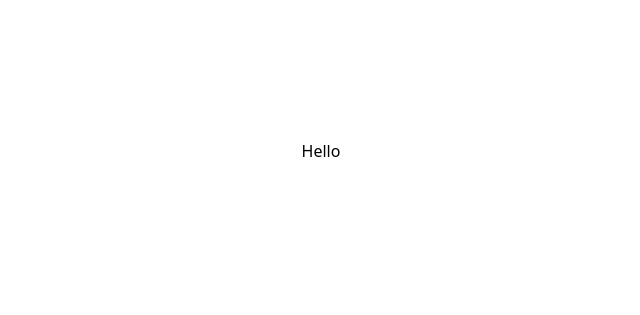
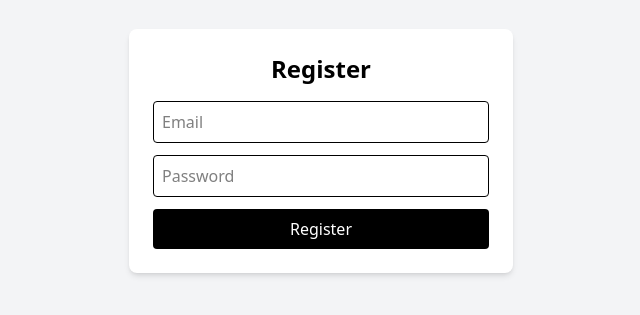
Before and after one commit to Harshit-y/SvyaM, a React (Vite) app in the folder frontend/: page / in a window 1280 px wide. Shown: the part 249-564 px from the top of the page, without its empty margins (319-959 px from the left). Built offline with nearby package versions, Linux system fonts and the light colour scheme.

Commit message:
Add register user and get user request

```diff
--- a/frontend/src/App.jsx
+++ b/frontend/src/App.jsx
@@ -1,13 +1,55 @@
-import { use, useState } from "react"
+import { useState } from "react"
+import axios from "axios"
 
 function App() {
   const[email, setEmail] = useState("");
   const[password, setPassword] = useState("");
   const[message, setMessage] = useState("");
 
+  const handleSubmit = async (e) => {
+    e.preventDefault();
+    setMessage("");
+    try{
+      const res = await axios.post('/api/users/register', {
+        email, password
+      } )
+      console.log(res.data)
+      setMessage(res.data.message)
+      setEmail("")
+      setPassword("")
+    }catch(err){
+      setMessage(err.response?.data?.message || "Something went wrong")
+    }
+  }
 
   return (
-    <div className="min-h-screen flex items-center justify-center">Hello</div>
+    <div className="min-h-screen flex items-center justify-center bg-gray-100 px-4">
+      <form onSubmit={handleSubmit} className="bg-white p-6 rounded-lg shadow-md max-w-sm">
+        <h2 className="text-2xl font-bold mb-4 text-center">Register</h2>
+        <input
+          type="email"
+          placeholder="Email"
+          className="border p-2 rounded mb-3 w-full"
+          value={email}
+          onChange={(e) => setEmail(e.target.value)}
+          required
+        />
+        <input
+          type="password"
+          placeholder="Password"
+          className="border p-2 rounded mb-3 w-full"
+          value={password}
+          onChange={(e) => setPassword(e.target.value)}
+          required
+        />
+        <button className="w-full bg-black text-white p-2 rounded cursor-pointer hover:bg-gray-800">
+          Register
+        </button>
+        {message &&(
+          <p className="mt-3 text-gray-700">{message}</p>
+        )}
+      </form>
+    </div>
   )
 }
 
--- a/frontend/vite.config.js
+++ b/frontend/vite.config.js
@@ -9,4 +9,11 @@ export default defineConfig({
     react(),
     tailwindcss()
   ],
+  server:{
+    proxy:{
+      "/api":{
+        target:"http://localhost:5000",
+      }
+    }
+  }
 })
```
Also changed, not shown: 1 other file (tests, documents, lock files or other folders).
